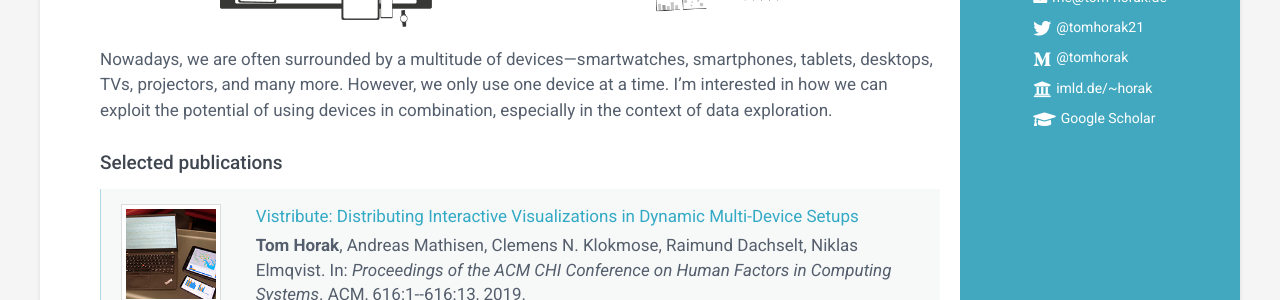
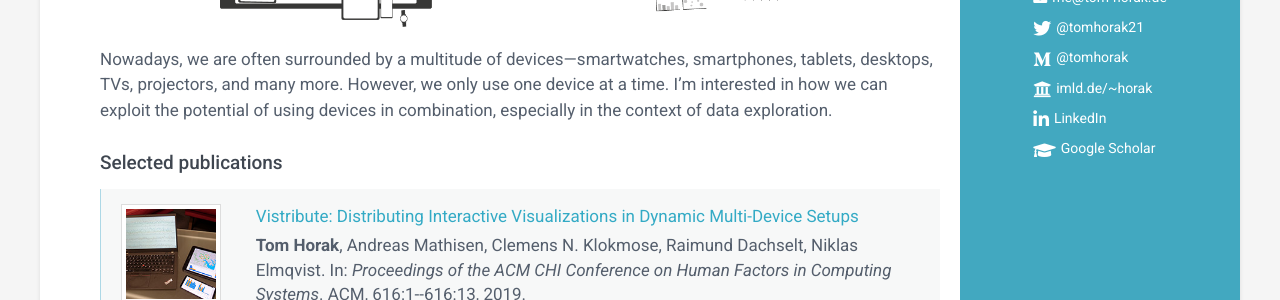
Before and after one commit to tomhorak21/tomhorak21.github.io, a Jekyll site: the page built from index.md, in a window 1280 px wide. Shown: the part 374-674 px from the top of the page. Built offline with Jekyll 4.4.1, drawn with Linux system fonts in a browser that asks for light colours; our own code applies the rules of GitHub Pages for plain Markdown files.

Commit message:
Added linkedin profile link.

```diff
--- a/_config.yml
+++ b/_config.yml
@@ -16,6 +16,7 @@ twitter: '@tomhorak21'
 medium: '@tomhorak'
 website: imld.de/~horak
 scholar: https://scholar.google.de/citations?user=UpgjzPYAAAAJ&hl=en
+linkedin: tom-horak
 
 collections:
   publications:
--- a/_includes/sidebar.html
+++ b/_includes/sidebar.html
@@ -53,7 +53,7 @@
                     {% endif %}
 
                     {% if site.linkedin %}
-                    <li class="linkedin"><a href="https://in.linkedin.com/{{site.linkedin}}" target="_blank"><i class="fa fa-linkedin"></i><span>linkedin.com/in/{{site.linkedin}}</span></a></li>
+                    <li class="linkedin"><a href="https://linkedin.com/in/{{site.linkedin}}" target="_blank"><i class="fab fa-linkedin-in"></i><span>LinkedIn</span></a></li>
                     {% else %}
 
                     {% endif %}
```
